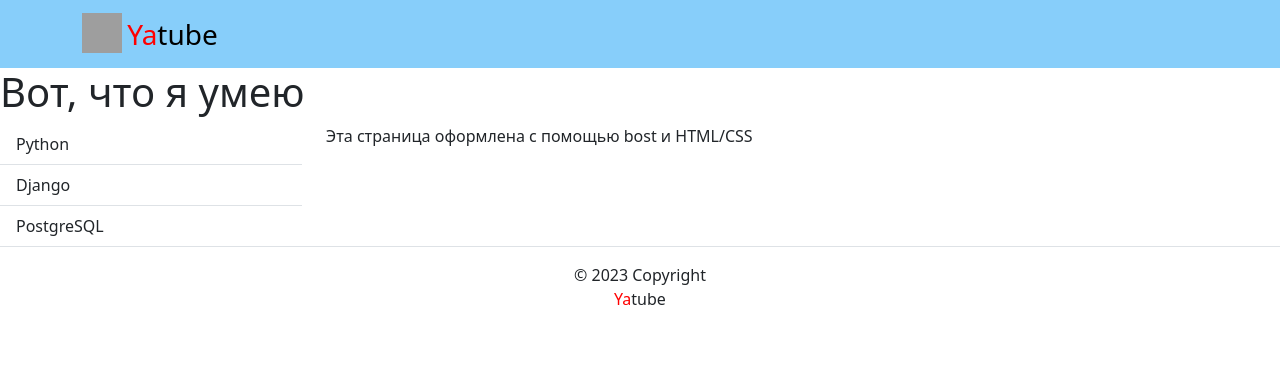
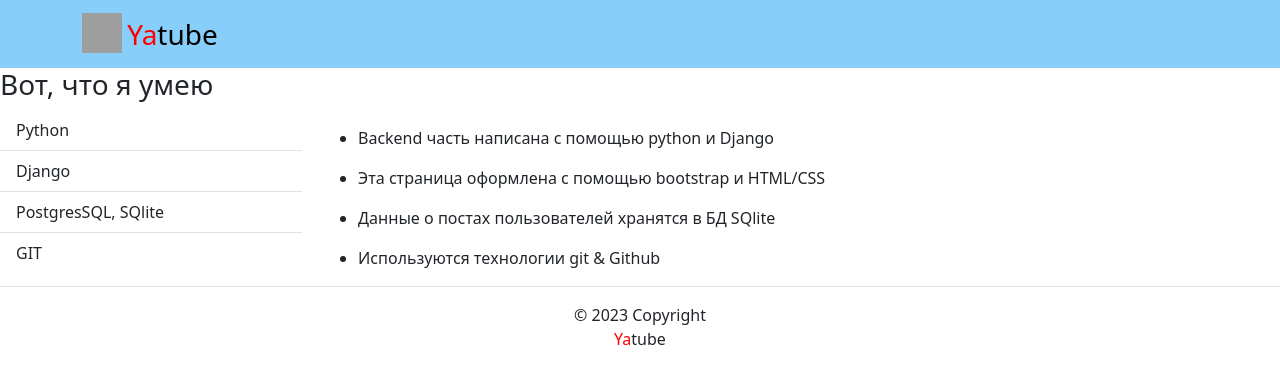
Before and after one commit to RolanIm/yatube_project, a Django app: page /about/tech/ in a window 1280 px wide. Shown: the top 384 px of the page. Run offline with Django 3.2, Linux system fonts and the light colour scheme; some libraries are stand-ins or nearby versions; grey boxes are pictures that could not be loaded.

Commit message:
Added tech.html and update author.html

```diff
--- a/yatube_project/about/views.py
+++ b/yatube_project/about/views.py
@@ -1,4 +1,3 @@
-from django.shortcuts import render
 from django.views.generic.base import TemplateView
 
 
--- a/yatube_project/templates/about/author.html
+++ b/yatube_project/templates/about/author.html
@@ -3,9 +3,9 @@
 {% block content %}
 {% load static %}
     <p>
-        <img src="{% static 'img/me.jpg' %}">
+        <img src="{% static 'img/me.jpg' %}" alt="">
     </p>
-    <h4>Hello, My name is Rolan, I like programming and sport!</h4>
+    <h4>Hello, my name is Rolan, I like programming and sport!</h4>
     <p>I have started to learn programming since october 2021.</p>
     <p>
     <h5>During free time, I</h5>
@@ -14,5 +14,4 @@
         <li>Do sports</li>
         <li>Play chess</li>
     </ul>
-    </p>
 {% endblock %}
--- a/yatube_project/templates/about/tech.html
+++ b/yatube_project/templates/about/tech.html
@@ -3,10 +3,10 @@
 {% block content %}
 {% comment %} Колонки с отступом сверху и снизу {% endcomment %}
 <div class="row">
-  <h1>Вот, что я умею</h1>
+  <h3>Вот, что я умею</h3>
   {% comment %}
     Боковой блок со списком технологий
-    Займет всю ширину блока на мобильном
+    займет всю ширину блока на мобильном
     и 25% при размерах экрана ≥768px
   {% endcomment %}
   <aside class="col-12 col-md-3">
@@ -18,17 +18,34 @@
         Django
       </li>
       <li class="list-group-item">
-        PostgreSQL
+        PostgresSQL, SQlite
+      </li>
+      <li class="list-group-item">
+        GIT
       </li>
     </ul>
   </aside>
   {% comment %}
     Статья
-    Займет всю ширину блока на мобильном
+    займет всю ширину блока на мобильном
     и 75% при размерах экрана ≥768px
   {% endcomment %}
   <article class="col-12 col-md-9">
-    <p>Эта страница оформлена с помощью bost и HTML/CSS</p>
+    <p style="text-indent: 25px;">
+        <ul>
+            <li>
+                <p>Backend часть написана с помощью python и Django</p>
+            </li>
+            <li>
+                <p>Эта страница оформлена с помощью bootstrap и HTML/CSS</p>
+            </li>
+            <li>
+                <p>Данные о постах пользователей хранятся в БД SQlite</p>
+            </li>
+            <li>
+                <p>Используются технологии git & Github</p>
+            </li>
+        </ul>
   </article>
 </div>
 {% endblock %}
```
